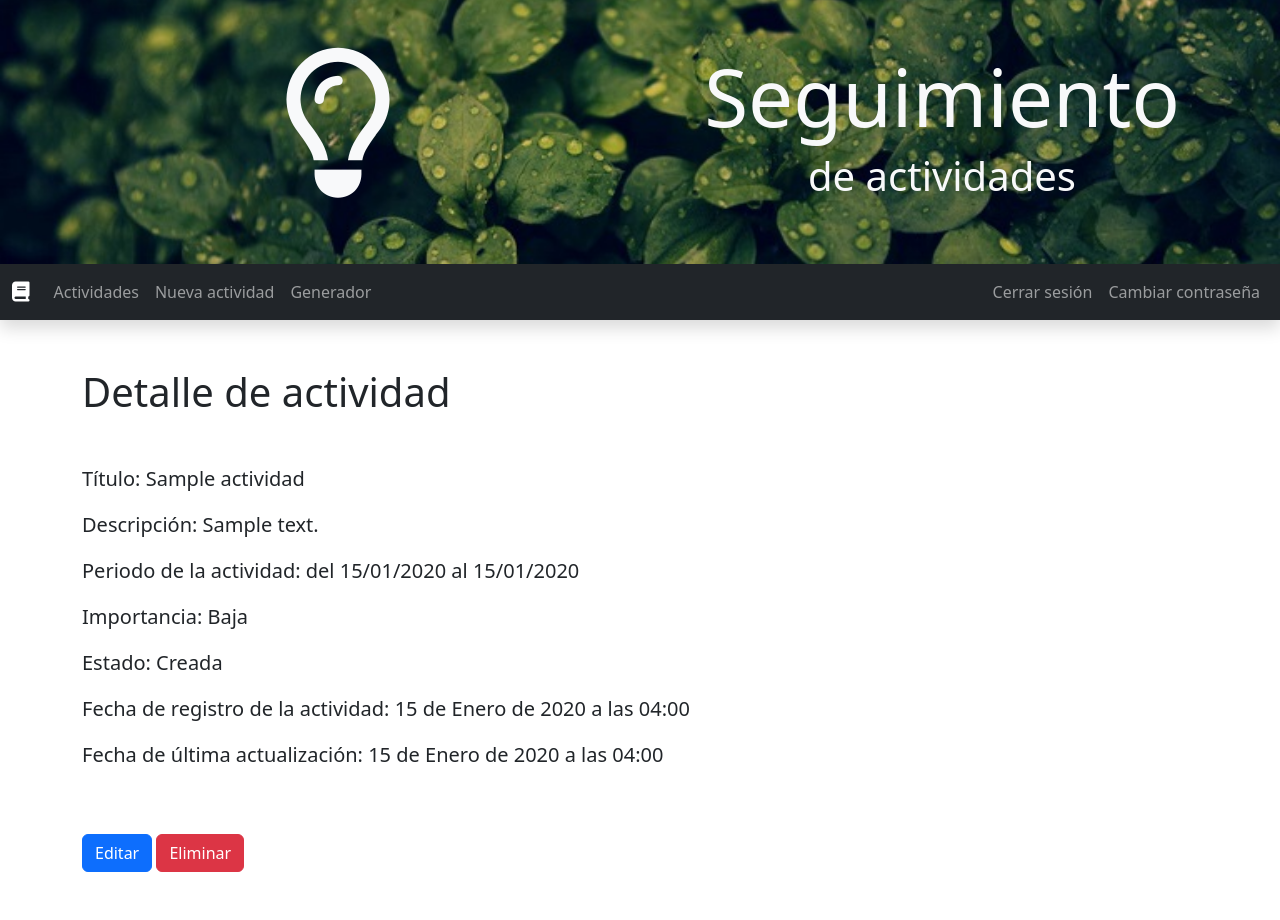
After one commit to tareas-desarrollo-web-django/curso-python-django-estudiantes, a Django app: page /actividades/detalle/1/ in a window 1280 px wide. The commit adds this page. Run offline with Django 4.2, Linux system fonts and the light colour scheme; a user stored in the database is signed in; data comes from the database, SQL or seed files in the repository; tables that the repository leaves empty hold one stand-in row (values such as "Sample post"); some libraries are stand-ins or nearby versions.

Commit message:
Módulo 06: actualización

```diff
--- /dev/null
+++ b/Modulo 06/app/actividades/templates/actividades/detalle.html
@@ -0,0 +1,40 @@
+{% extends 'core/base.html' %}
+
+{% block contenido %}
+<div class="container my-5">
+    <h1 class="display-6">Detalle de actividad</h1>
+</div>
+
+<div class="container">
+    <p class="lead"><strong>Título:</strong> {{actividad.titulo}}</p>
+    <p class="lead"><strong>Descripción:</strong> {{actividad.descripcion}}</p>
+    <p class="lead"><strong>Periodo de la actividad:</strong> del {{actividad.fecha_inicio|date:'d/m/Y'}} al {{actividad.fecha_limite|date:'d/m/Y'}} </p>
+    <p class="lead"><strong>Importancia:</strong> {{actividad.importancia}}</p>
+    <p class="lead"><strong>Estado:</strong> {{actividad.estado}}</p>
+    <p class="lead"><strong>Fecha de registro de la actividad:</strong> {{actividad.fecha_creacion}}</p>
+    <p class="lead"><strong>Fecha de última actualización:</strong> {{actividad.fecha_actualizacion}}</p>
+</div>
+
+<div class="container d-flex flex-wrap gap-3 py-5 justify-content-between">
+    <div>
+        <a class="btn btn-primary" href="{% url 'actividades:editar' actividad.id %}">Editar</a>
+        <a class="btn btn-danger" href="{% url 'actividades:eliminar' actividad.id %}">Eliminar</a>
+    </div>
+</div>
+
+<!--
+Esta variable booleana es enviada solo por la vista de DeleteView, lo cual permite mostrar el formulario de
+confirmación de eliminar solo si la plantilla es servida por dicha vista.
+-->
+{% if confirmar_eliminar %}
+<div class="container d-flex flex-wrap gap-3 pb-5 justify-content-between">
+    <form method="POST">
+        {% csrf_token %}
+        <p class="lead d-inline">¿Seguro que deseas eliminar?</p>
+        <button type="submit" class="btn btn-danger px-4 mx-4">Si</button>
+        <a class="btn btn-success px-4" href="{% url 'actividades:detalle' actividad.id %}">No</a>
+    </form>
+</div>
+{% endif %}
+
+{% endblock %}
--- a/Modulo 06/app/actividades/templates/actividades/nueva.html
+++ b/Modulo 06/app/actividades/templates/actividades/nueva.html
@@ -1,4 +1,5 @@
 {% extends 'core/base.html' %}
+{% load actividades_filters %}
 
 {% block contenido %}
 
@@ -26,7 +27,7 @@
                 </div>
 
                 <div class="form-floating my-3">
-                    <input type="date" class="form-control" id="et_fecha_ini" placeholder="x" name="fecha_inicio" {% if form.fecha_inicio.value %}value="{{form.fecha_inicio.value}}"{% endif %}>
+                    <input type="date" class="form-control" id="et_fecha_ini" placeholder="x" name="fecha_inicio" {% if form.fecha_inicio.value %}value="{{form.fecha_inicio.value|isoformat}}"{% endif %}>
                     <label for="et_fecha_ini">Fecha de inicio</label>
                     {% for error in form.fecha_inicio.errors %}
                     <div class="invalid-feedback d-block">{{error}}</div>
@@ -34,7 +35,7 @@
                 </div>
 
                 <div class="form-floating my-3">
-                    <input type="date" class="form-control" id="et_fecha_lim" placeholder="x" name="fecha_limite" {% if form.fecha_limite.value %}value="{{form.fecha_limite.value}}"{% endif %}>
+                    <input type="date" class="form-control" id="et_fecha_lim" placeholder="x" name="fecha_limite" {% if form.fecha_limite.value %}value="{{form.fecha_limite.value|isoformat}}"{% endif %}>
                     <label for="et_fecha_lim">Fecha límite</label>
                     {% for error in form.fecha_limite.errors %}
                     <div class="invalid-feedback d-block">{{error}}</div>
--- a/Modulo 06/app/actividades/views.py
+++ b/Modulo 06/app/actividades/views.py
@@ -1,5 +1,5 @@
 from django.shortcuts import render, redirect
-from django.views.generic import CreateView, TemplateView, View, ListView
+from django.views.generic import CreateView, TemplateView, View, ListView, DetailView, UpdateView, DeleteView
 from django.urls import reverse_lazy, reverse
 from django.contrib.auth.mixins import LoginRequiredMixin
 
@@ -24,7 +24,7 @@ class Nueva(LoginRequiredMixin, CreateView):
     template_name = 'actividades/nueva.html'
     model = models.Actividad
     fields = ['titulo', 'descripcion', 'fecha_inicio', 'fecha_limite', 'importancia', 'estado']
-    success_url = reverse_lazy('core:home')
+    success_url = reverse_lazy('actividades:lista')
 
     def get_context_data(self, *args, **kwargs):
         contexto = super().get_context_data(*args, **kwargs)
@@ -135,7 +135,6 @@ class Lista(LoginRequiredMixin, ListView):
         return context
 
 
-
 class Generador(LoginRequiredMixin, TemplateView):
     login_url = reverse_lazy('usuarios:iniciar_sesion')
     template_name = 'actividades/generador.html'
@@ -168,13 +167,46 @@ class Generador(LoginRequiredMixin, TemplateView):
         return redirect('actividades:lista')
 
 
-class Detalle(View):
-    ...
+class Detalle(LoginRequiredMixin, DetailView):
+    login_url = reverse_lazy('usuarios:iniciar_sesion')
+    template_name = 'actividades/detalle.html'
+    # model = models.Actividad
+    # NOTE: Para indicarle a la vista cual es el nombre del parámetro que contiene el ID en la URL
+    # por defecto busca el parámetro 'pk'
+    # pk_url_kwarg = 'id'
+
+    def get_queryset(self):
+        return models.Actividad.objects.filter(usuario=self.request.user)
 
 
-class Editar(View):
-    ...
+class Editar(LoginRequiredMixin, UpdateView):
+    login_url = reverse_lazy('usuarios:iniciar_sesion')
+    template_name = 'actividades/nueva.html'
+    # model = models.Actividad
+    fields = ['titulo', 'descripcion', 'fecha_inicio', 'fecha_limite', 'importancia', 'estado']
+    # success_url = reverse_lazy('actividades:lista')
+
+    def get_success_url(self):
+        return reverse('actividades:detalle', args=(self.kwargs['pk'],))
+
+    def get_queryset(self):
+        return models.Actividad.objects.filter(usuario=self.request.user)
+
+    def get_context_data(self, *args, **kwargs):
+        contexto = super().get_context_data(*args, **kwargs)
+
+        contexto['importancias'] = models.Importancia.objects.all()
+        contexto['estados'] = models.Estado.objects.all()
+
+        return contexto
 
 
-class Eliminar(View):
-    ...
+class Eliminar(LoginRequiredMixin, DeleteView):
+    login_url = reverse_lazy('usuarios:iniciar_sesion')
+    template_name = 'actividades/detalle.html'
+    success_url = reverse_lazy('actividades:lista')
+    extra_context = {'confirmar_eliminar':True}
+    # model = models.Actividad
+
+    def get_queryset(self):
+        return models.Actividad.objects.filter(usuario=self.request.user)
--- a/Modulo 06/app/core/templates/core/base.html
+++ b/Modulo 06/app/core/templates/core/base.html
@@ -16,6 +16,7 @@
     {% url 'usuarios:registro' as url_registro %}
     {% url 'usuarios:iniciar_sesion' as url_iniciar_sesion %}
     {% url 'usuarios:cambiar_password' as url_cambiar_password %}
+    {% url 'actividades:lista' as url_actividades_lista %}
 
     <!-- Cabecera -->
     <div class="container-fluid text-light p-5" id="cabecera">
@@ -47,6 +48,9 @@
                 <div class="collapse navbar-collapse" id="contenido_navbar">
                     <ul class="navbar-nav me-auto mb-0 pt-3 pt-sm-0">
                         {% if user.is_authenticated %}
+                        <li class="nav-item">
+                            <a class="nav-link {% if request.path == url_actividades_lista %}active{% endif %}" href="{% url 'actividades:lista' %}">Actividades</a>
+                        </li>
                         <li class="nav-item">
                             <a class="nav-link {% if request.path == url_actividades_nueva %}active{% endif %}" href="{% url 'actividades:nueva' %}">Nueva actividad</a>
                         </li>
```
Also changed, not shown: Modulo 06/app/actividades/templatetags/actividades_filters.py (added, +15 -0 lines), Modulo 06/app/actividades/templatetags/__init__.py (added).
